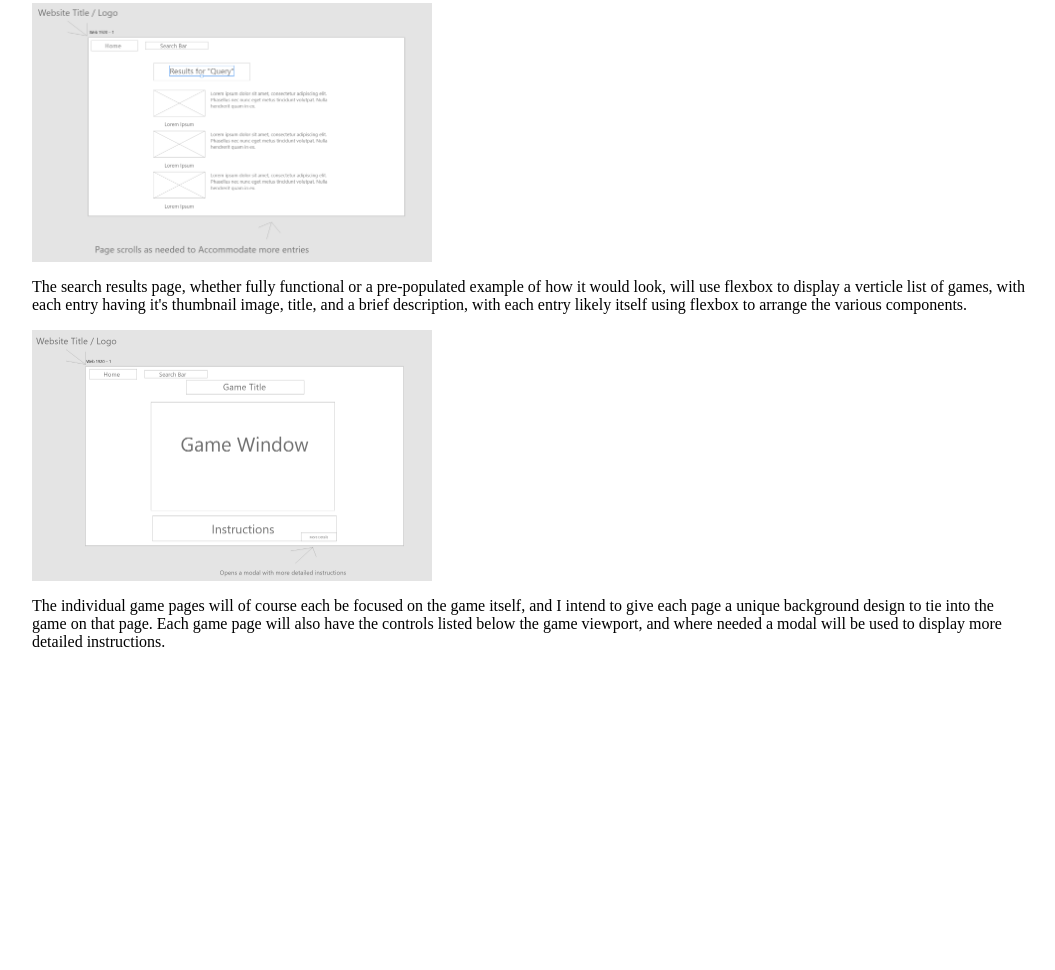
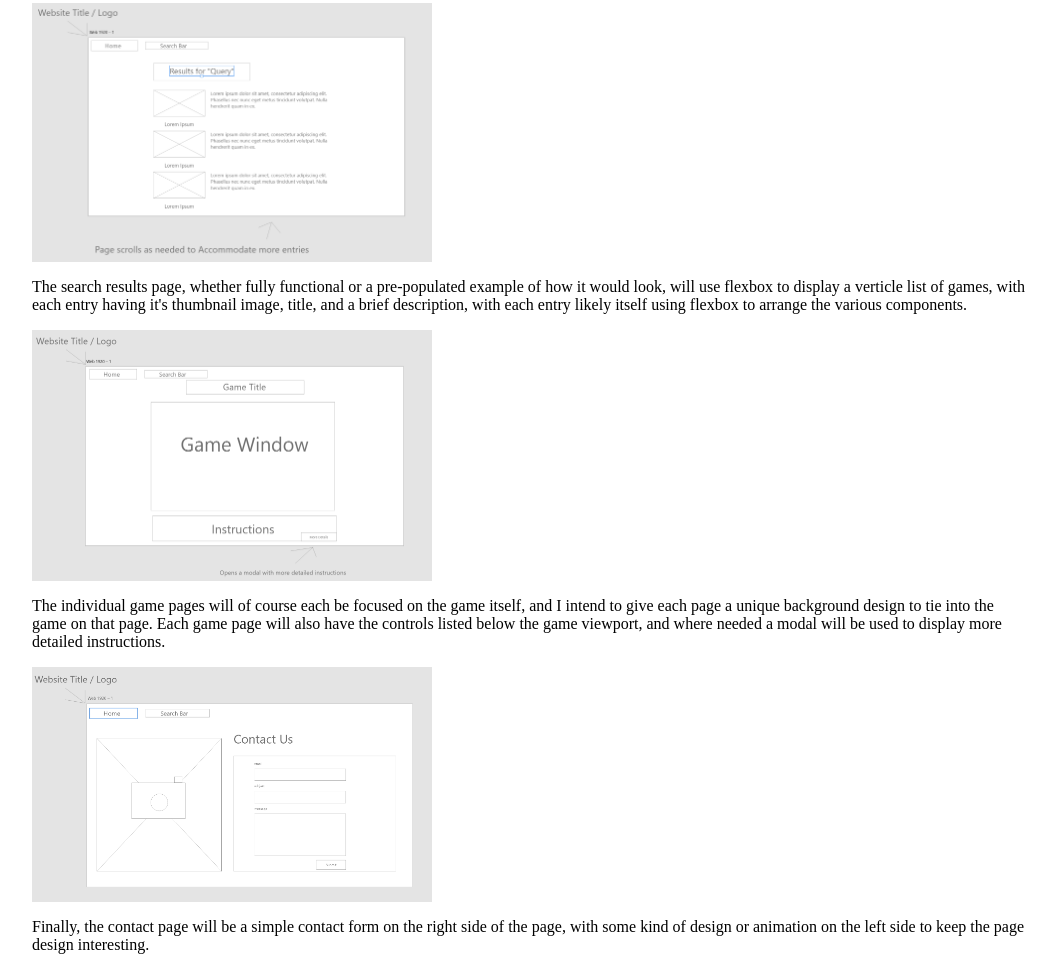
Before and after one commit to YoukaiDragon/Foster_DGL203_Project, a plain HTML site: page Milestone 1/Overview.html in a window 1280 px wide. Shown: the part 624-1594 px from the top of the page, without its empty margins (108-1163 px from the left). Before the commit the page ends 1291 px from the top, so only its background shows below. Drawn offline with Linux system fonts and the light colour scheme.

Commit message:
Add contact page to proposal

```diff
--- a/Milestone 1/Overview.html
+++ b/Milestone 1/Overview.html
@@ -37,5 +37,12 @@
             the game on that page. Each game page will also have the controls listed below the game viewport, and where needed a modal will be used to display
             more detailed instructions.
         </p>
+        <a href="Wireframes/wireframes-contactpage.png" target="_blank">
+            <img src="Wireframes/wireframes-contactpage.png" alt="Game page wireframe">
+        </a>
+        <p>
+            Finally, the contact page will be a simple contact form on the right side of the page, with some kind of design or animation on the left side to
+            keep the page design interesting.
+        </p>
     </body>
 </html>
```
